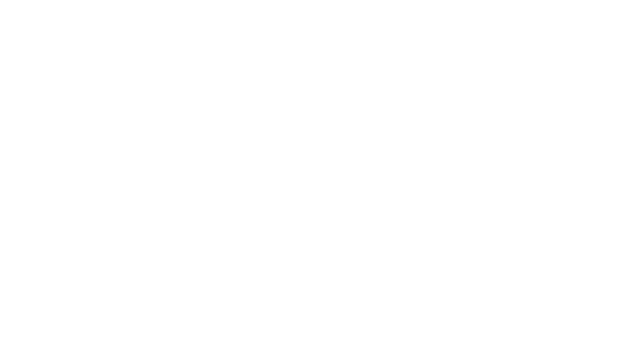
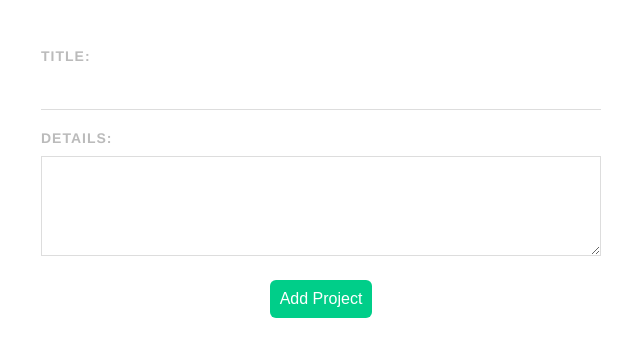
Before and after one commit to lynn7mitchell/vue-js-notes, a Vue app in the folder project_planner/: page /add in a window 1280 px wide. Before the commit this address had no page. Shown: the top 356 px of the page, without its empty margins (319-959 px from the left). Built offline with nearby package versions, Linux system fonts and the light colour scheme.

Commit message:
a user can now add new projects

```diff
--- a/project_planner/data/db.json
+++ b/project_planner/data/db.json
@@ -11,6 +11,18 @@
       "title": "Make marketing email",
       "details": "Lorem ipsum",
       "complete": true
+    },
+    {
+      "title": "Make a new website",
+      "details": "test words and whatnot",
+      "complete": false,
+      "id": 3
+    },
+    {
+      "title": "Test",
+      "details": "Another test with more words!",
+      "complete": false,
+      "id": 4
     }
   ]
 }
--- a/project_planner/src/router/index.js
+++ b/project_planner/src/router/index.js
@@ -1,13 +1,17 @@
 import { createRouter, createWebHistory } from 'vue-router'
 import Home from '../views/Home.vue'
-
+import AddProject from '../views/AddProject.vue'
 const routes = [
   {
     path: '/',
     name: 'Home',
     component: Home
   },
-
+  {
+    path: '/add',
+    name: 'AddProject',
+    component: AddProject
+  }
 ]
 
 const router = createRouter({
--- /dev/null
+++ b/project_planner/src/views/AddProject.vue
@@ -0,0 +1,79 @@
+<template>
+  <form @submit.prevent="handleSubmit">
+    <label>Title:</label>
+    <input type="text" v-model="title" required />
+    <label>Details:</label>
+    <textarea v-model="details" required></textarea>
+    <button>Add Project</button>
+  </form>
+</template>
+
+<script>
+export default {
+  data() {
+    return {
+      title: "",
+      details: "",
+    };
+  },
+  methods: {
+    handleSubmit() {
+      let project ={
+          title: this.title,
+          details: this.details,
+          complete: false
+      }
+      fetch('http://localhost:3000/projects', {
+          method: 'POST',
+          headers: { 'Content-Type': 'application/json'},
+          body: JSON.stringify(project)
+      })
+      .then(()=>{
+          this.$router.push('/')
+      })
+      .catch((err)=>console.error(err))
+    },
+  },
+};
+</script>
+
+<style>
+form {
+  background: white;
+  padding: 20px;
+  border-radius: 10px;
+}
+label {
+  display: block;
+  color: #bbb;
+  text-transform: uppercase;
+  font-size: 14px;
+  font-weight: bold;
+  letter-spacing: 1px;
+  margin: 20px 0 10px 0;
+}
+input {
+  padding: 10px;
+  border: 0;
+  border-bottom: 1px solid #ddd;
+  width: 100%;
+  box-sizing: border-box;
+}
+textarea {
+  border: 1px solid #ddd;
+  padding: 10px;
+  width: 100%;
+  box-sizing: border-box;
+  height: 100px;
+}
+form button {
+  display: block;
+  margin: 20px auto 0;
+  background: #00ce89;
+  color: white;
+  padding: 10px;
+  border: 0;
+  border-radius: 6px;
+  font-size: 16px;
+}
+</style>
```
